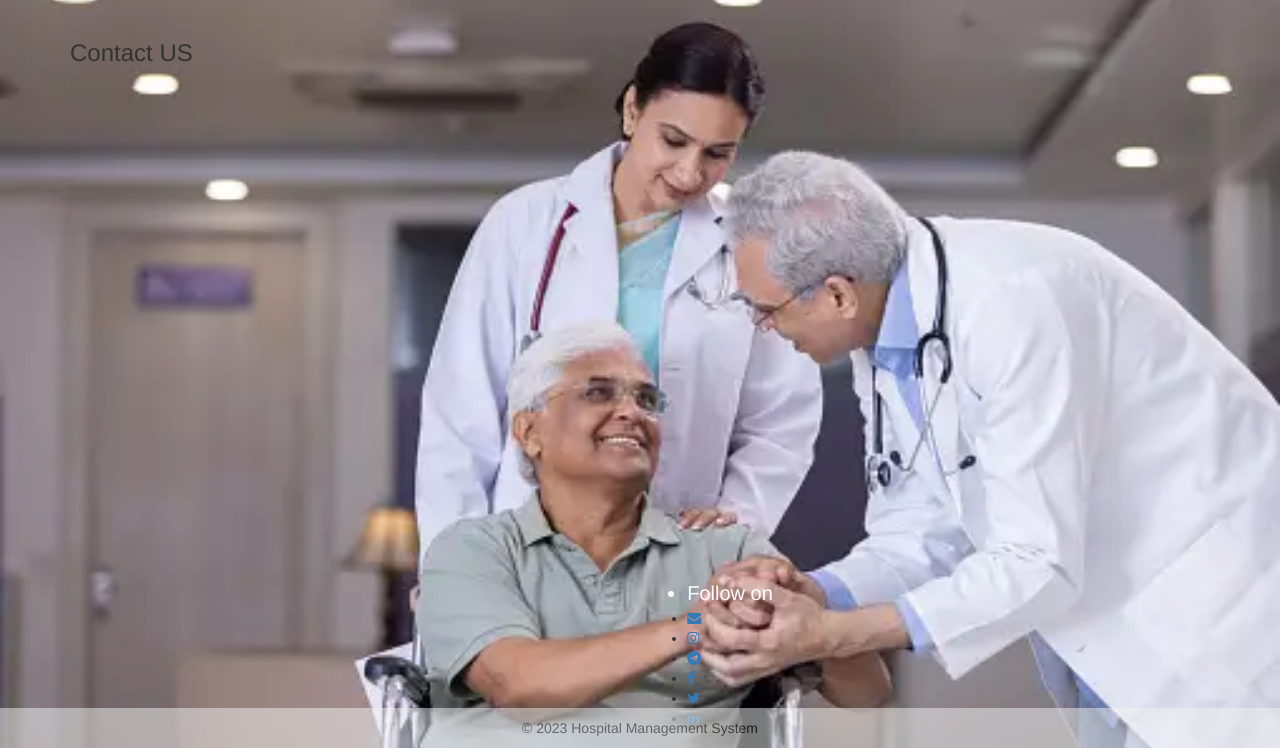
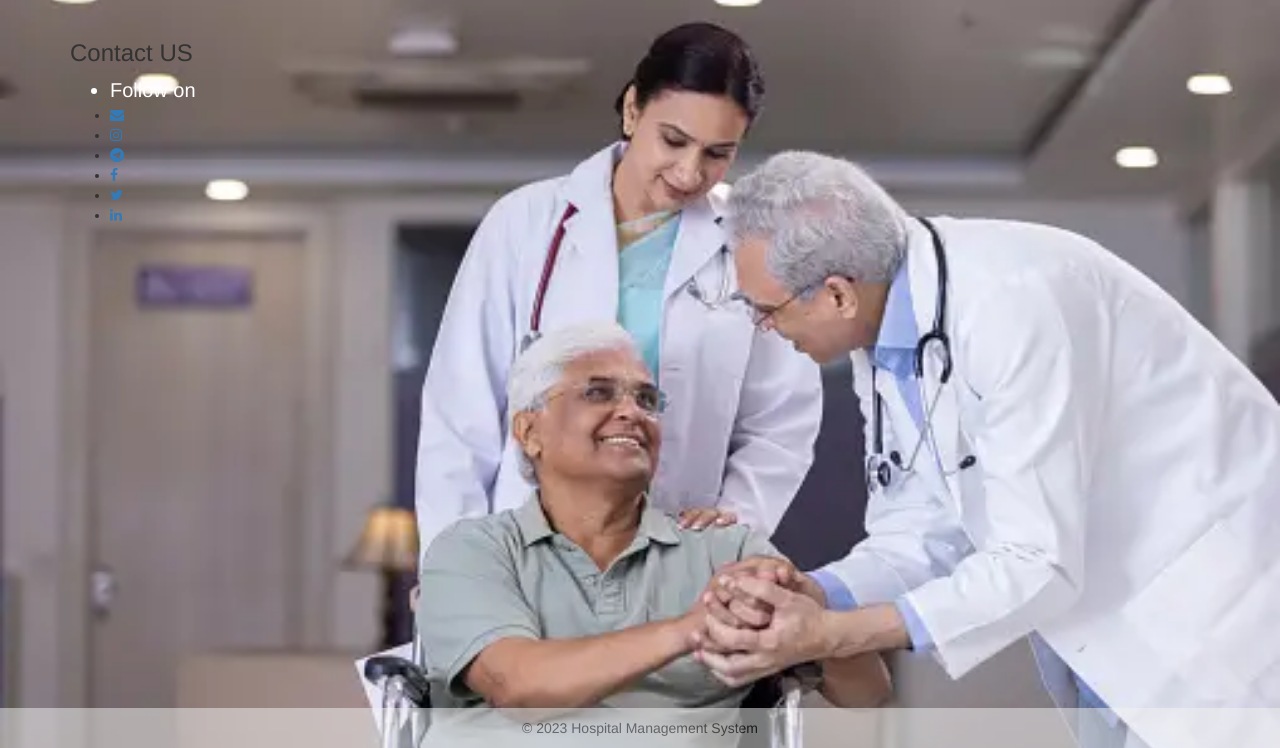
Before and after one commit to Mulubrhan1511/HMS, a Flask app: page /health_information in a window 1280 px wide; the page is wider, and only the part inside the window is pictured. Shown: the part 52-800 px from the top of that part. Run offline with Flask 3, Linux system fonts and the light colour scheme; parts of the project's set-up code (start-up, migrations or seed data) failed here and were passed over; some libraries are stand-ins or nearby versions.

Commit message:
Update Health_information

```diff
--- a/templates/Health_information.html
+++ b/templates/Health_information.html
@@ -4,7 +4,7 @@
 
 <div class="container">
   <h3>Contact US</h3>
-<div class="container" style="position: absolute;bottom: 0;width: 100%; padding: 10px 0;display: flex;flex-direction: row; justify-content: space-between;">
+
       <ul>
         <li style="color: white; font-size: 20px; ">Follow on</li>
         <li><a href="mailto:info@yourhospital.com"><i class="fa fa-envelope"></i></a></li>
```
